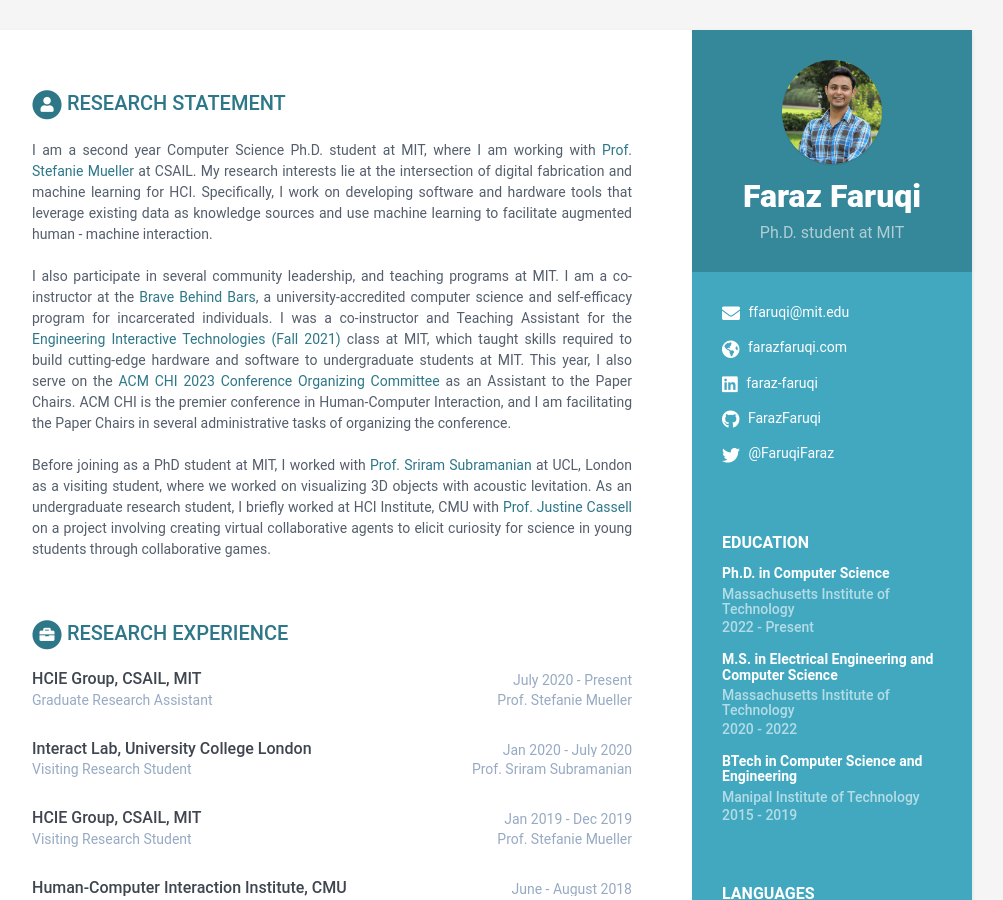
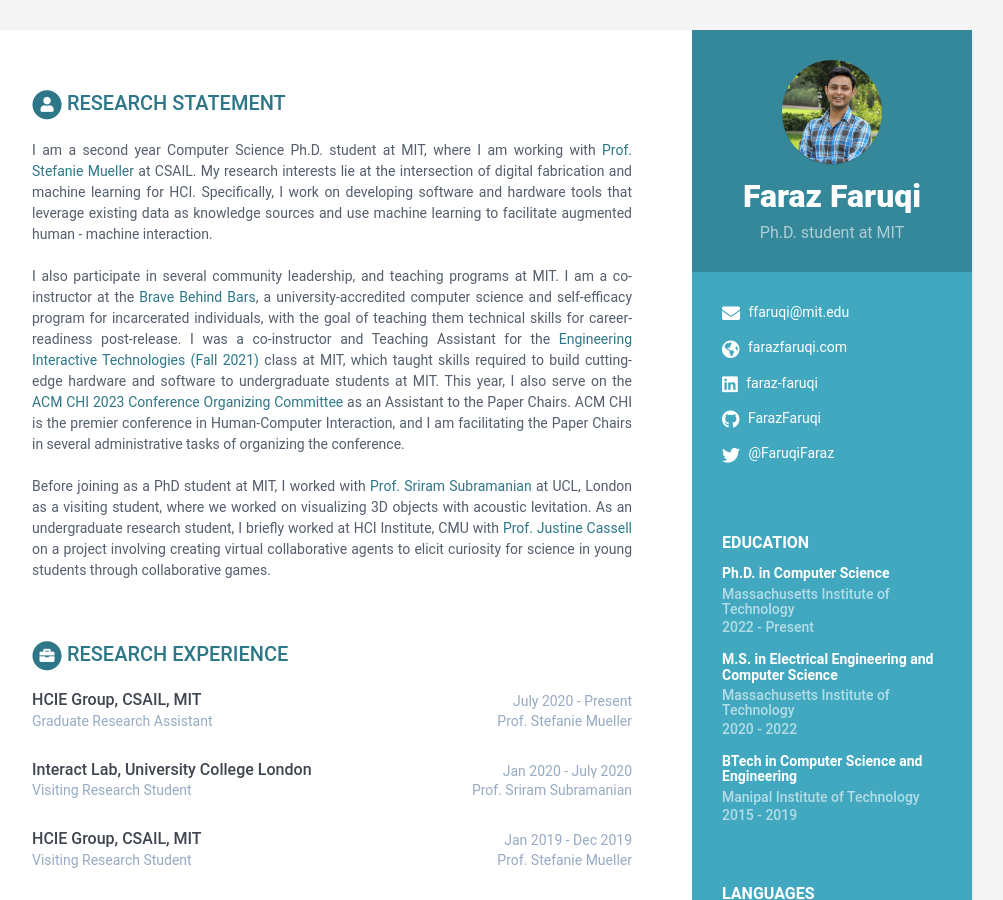
Before and after one commit to FarazFaruqi/FarazFaruqi.github.io, a Jekyll site: the page built from index.html, in a window 1280 px wide and 900 px high. Shown: the whole window, without its empty margins (168-1171 px from the left). Built offline with Jekyll 4.4.1, drawn with Linux system fonts in a browser that asks for light colours.

```diff
--- a/_data/data.yml
+++ b/_data/data.yml
@@ -44,7 +44,7 @@
 career-profile:
     title: Research Statement
     summary: I am a second year Computer Science Ph.D. student at MIT, where I am working with [Prof. Stefanie Mueller](https://hcie.csail.mit.edu/) at CSAIL. My research interests lie at the intersection of digital fabrication and machine learning for HCI. Specifically, I work on developing software and hardware tools that leverage existing data as knowledge sources and use machine learning to facilitate augmented human - machine interaction. <br> <br>
-     I also participate in several community leadership, and teaching programs at MIT. I am a co-instructor at the [Brave Behind Bars](http://bravebehindbars.org/), a university-accredited computer science and self-efficacy program for incarcerated individuals. I was a co-instructor and Teaching Assistant for the [Engineering Interactive Technologies (Fall 2021)](https://hcie.csail.mit.edu/classes/2021-fall-6810/6810-engineering-interactive-technologies.html) class at MIT, which taught skills required to build cutting-edge hardware and software to undergraduate students at MIT. This year, I also serve on the [ACM CHI 2023 Conference Organizing Committee](https://chi2023.acm.org/organizing/organizing-committee/) as an Assistant to the Paper Chairs. ACM CHI is the premier conference in Human-Computer Interaction, and I am facilitating the Paper Chairs in several administrative tasks of organizing the conference. <br> <br>
+     I also participate in several community leadership, and teaching programs at MIT. I am a co-instructor at the [Brave Behind Bars](http://bravebehindbars.org/), a university-accredited computer science and self-efficacy program for incarcerated individuals, with the goal of teaching them technical skills for career-readiness post-release. I was a co-instructor and Teaching Assistant for the [Engineering Interactive Technologies (Fall 2021)](https://hcie.csail.mit.edu/classes/2021-fall-6810/6810-engineering-interactive-technologies.html) class at MIT, which taught skills required to build cutting-edge hardware and software to undergraduate students at MIT. This year, I also serve on the [ACM CHI 2023 Conference Organizing Committee](https://chi2023.acm.org/organizing/organizing-committee/) as an Assistant to the Paper Chairs. ACM CHI is the premier conference in Human-Computer Interaction, and I am facilitating the Paper Chairs in several administrative tasks of organizing the conference. <br> <br>
      Before joining as a PhD student at MIT, I worked with [Prof. Sriram Subramanian](https://www.ucl.ac.uk/computer-science/research/research-groups/multi-sensory-devices/) at UCL, London as a visiting student, where we worked on visualizing 3D objects with acoustic levitation. As an undergraduate research student, I briefly worked at HCI Institute, CMU with [Prof. Justine Cassell](https://www.hcii.cmu.edu/people/justine-cassell) on a project involving creating virtual collaborative agents to elicit curiosity for science in young students through collaborative games.
 
 
```
